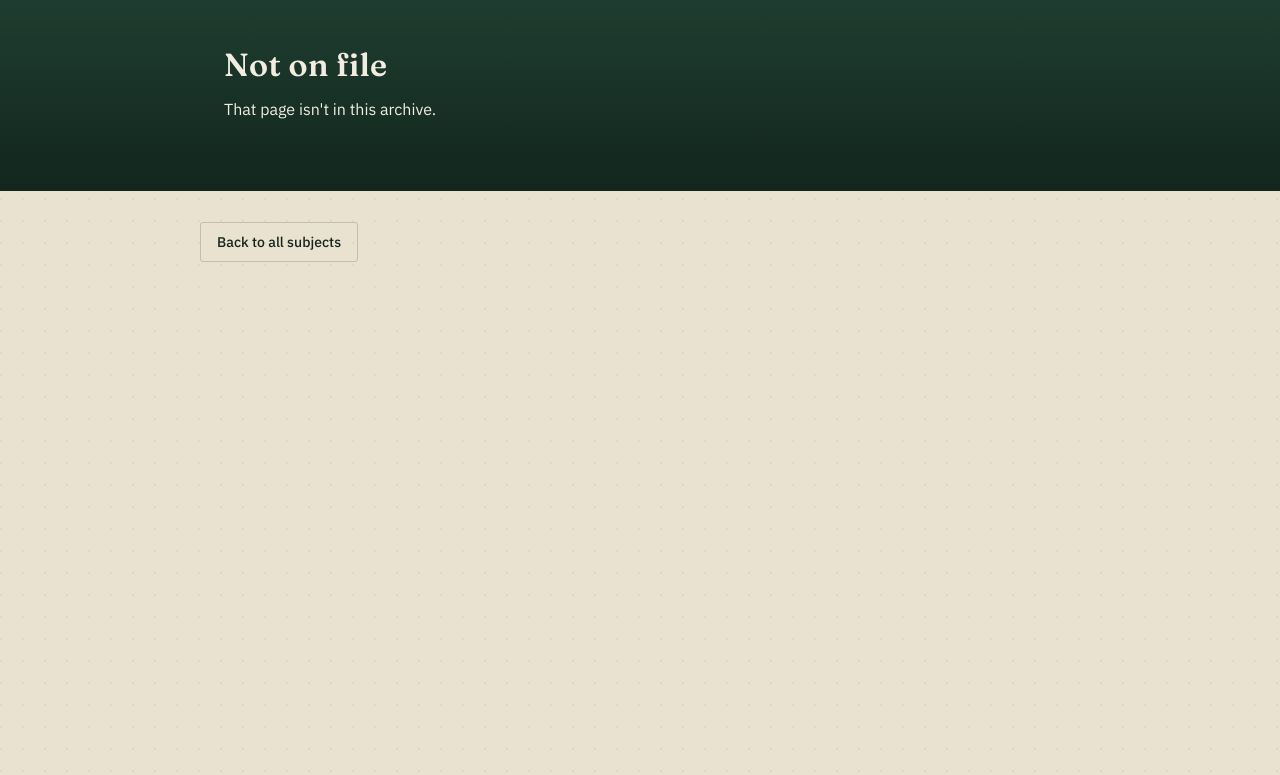
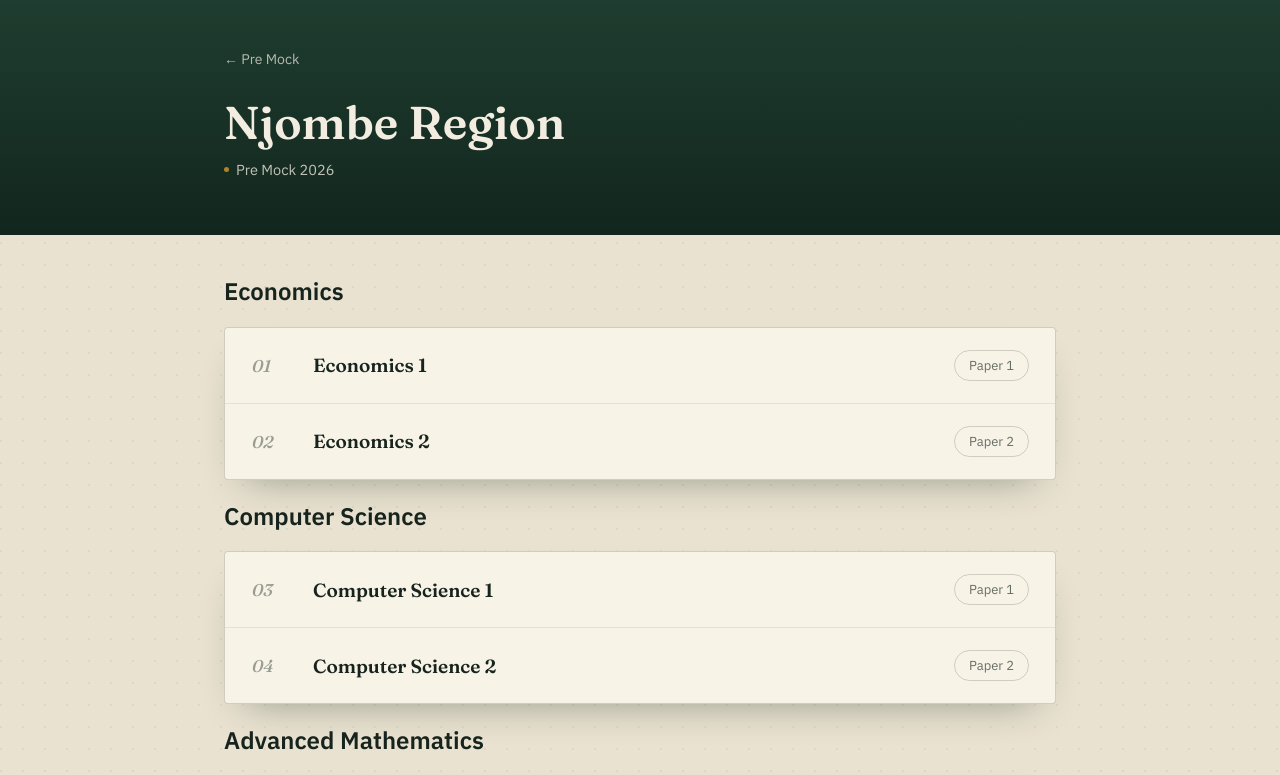
Before and after one commit to visualixefoundation/necta-exams, a Next.js app: page /pre-mock/njombe in a window 1280 px wide. Before the commit this address had no page. Shown: the top 775 px of the page. Built offline with nearby package versions, Linux system fonts and the light colour scheme.

Commit message:
Pre-Mock region page: subjects grouped by category

```diff
--- /dev/null
+++ b/app/pre-mock/[region]/page.js
@@ -0,0 +1,74 @@
+import Link from "next/link";
+import { notFound } from "next/navigation";
+import {
+  preMockRegions,
+  preMockCategories,
+  getPreMockRegion,
+  getPreMockSubjectsByCategory,
+} from "../../../lib/premock";
+
+export function generateStaticParams() {
+  return preMockRegions.map((r) => ({ region: r.id }));
+}
+
+export function generateMetadata({ params }) {
+  const region = getPreMockRegion(params.region);
+  if (!region) return {};
+  return {
+    title: `${region.name} Pre Mock ${region.year} | NECTA A-Level Papers`,
+    description: `${region.name} ${region.year} pre-mock A-Level papers and marking schemes.`,
+  };
+}
+
+export default function PreMockRegionPage({ params }) {
+  const region = getPreMockRegion(params.region);
+  if (!region) notFound();
+
+  return (
+    <>
+      <header className="band">
+        <div className="wrap">
+          <Link href="/pre-mock" className="crumb">
+            ← Pre Mock
+          </Link>
+          <h1 className="subject-title">{region.name}</h1>
+          <div className="subject-meta">
+            <span>
+              <i className="dot" />
+              Pre Mock {region.year}
+            </span>
+          </div>
+        </div>
+      </header>
+
+      <main className="wrap">
+        <section className="register">
+          {preMockCategories.map((cat) => {
+            const items = getPreMockSubjectsByCategory(cat.id);
+            if (items.length === 0) return null;
+            return (
+              <div className="category-block" key={cat.id}>
+                <h2 className="category-title">{cat.name}</h2>
+                <div className="ledger">
+                  {items.map((s) => (
+                    <Link
+                      key={s.slug}
+                      href={`/pre-mock/${region.id}/${s.slug}`}
+                      className="ledger-row"
+                    >
+                      <span className="ledger-num">{s.entry}</span>
+                      <span>
+                        <p className="ledger-name">{s.name}</p>
+                      </span>
+                      <span className="ledger-count">{s.paper}</span>
+                    </Link>
+                  ))}
+                </div>
+              </div>
+            );
+          })}
+        </section>
+      </main>
+    </>
+  );
+}
```
